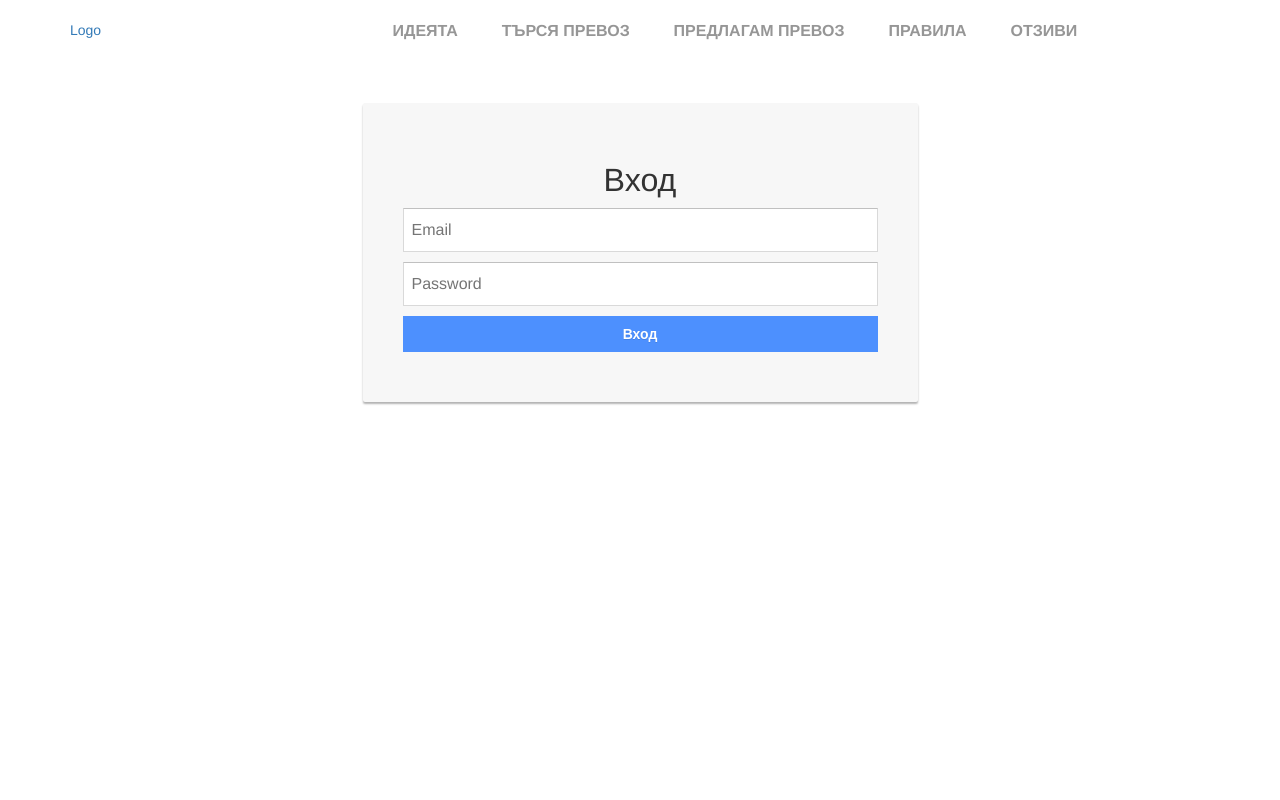
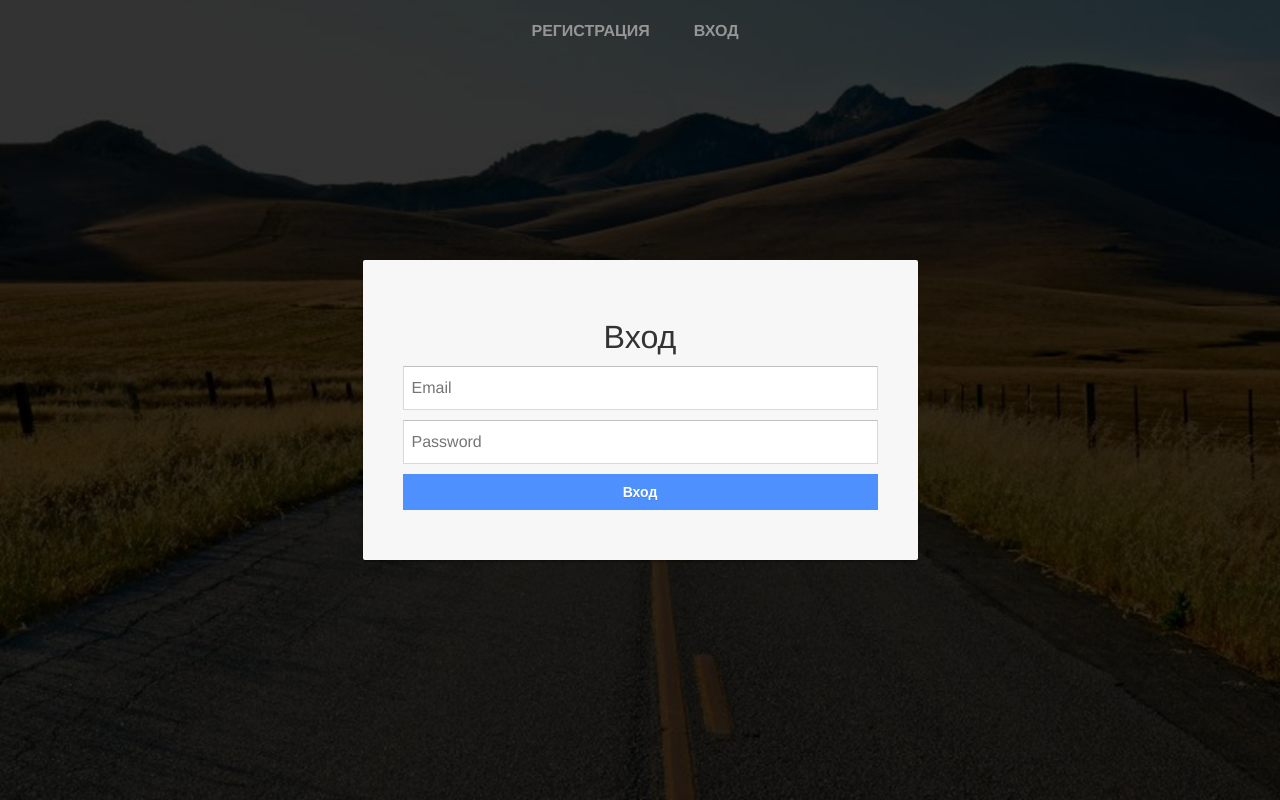
Before and after one commit to Boryana-Baeva/SoftUni-Project-TravelShare, a PHP site: page /login.php in a window 1280 px wide. Run offline with PHP 8.4, Linux system fonts and the light colour scheme.

Commit message:
finished login

```diff
--- a/css/styles.css
+++ b/css/styles.css
@@ -1,7 +1,7 @@
 #header{
     width: 100%;
     padding: 20px 0px;
-    background-color: white;
+    position:absolute;
 }
 #header ul{
     margin-left: 30px;
@@ -111,7 +111,7 @@
     text-align: center;
 }
 .bodyAllPosts #header ul{
-    float:right;
+    text-align:center;
 }
 #registerForm h4{
     color:white;
@@ -125,7 +125,28 @@
     float:right;
 }
 #registerForm .facts ul li{
+    margin-bottom: 10px;
+}
+#registerForm .facts ul li{
     color:white;
+}
+#registerForm .boxesName{
+    color:white;
+    margin: 10px 0;
+}
+
+#login{
+    background-image: url(../images/big_thumb_00297a2528269ffcd01955cb6acb0a12.png);
+    background-position: center center;
+    background-size: cover;
+    width: 100%;
+    height: 100vh;
+    overflow:hidden;
+    display:flex;
+    justify-content: center;
+}
+#login #vertCent{
+    align-self:center;
 }
 #login h1{
     text-align: center;
--- a/login.html
+++ b/login.html
@@ -7,21 +7,15 @@
     <link href="css/bootstrap.min.css" rel="stylesheet">
     <title>Title</title>
 </head>
-<body>
+<body class="bodyAllPosts">
 <div id="header">
     <div class="container">
         <div class="row">
-            <div class="col-xs-6 col-sm-6 col-md-3">
-                <a href="#">Logo</a>
-            </div>
-            <div class="col-xs-6 col-sm-6 col-md-9">
+            <div class="col-xs-12 col-sm-12 col-md-12">
                 <div class="menuDesktop">
                     <ul class="list-unstyled menuItems">
-                        <li><a href="#">Идеята</a></li>
-                        <li><a href="#">Търся превоз</a></li>
-                        <li><a href="#">Предлагам превоз</a></li>
-                        <li><a href="#">Правила</a></li>
-                        <li><a href="#">Отзиви</a></li>
+                        <li><a href="register.php" class="register-button">Регистрация</a></li>
+                        <li><a href="login.php" class="login-button">Вход</a></li>
                     </ul>
                 </div>
                 <div class="menuMobile">
@@ -32,6 +26,7 @@
     </div>
 </div>
 <div id="login">
+    <div id="vertCent">
         <div class="container">
             <div class="row">
                 <div class="col-xs-12 col-sm-offset-2 col-sm-8 col-md-offset-3 col-md-6">
@@ -47,5 +42,6 @@
             </div>
         </div>
     </div>
+</div>
 </body>
 </html>
```
Also changed, not shown: register.html (+19 -16 lines). Lines whose indentation alone changed are shown as unchanged.
